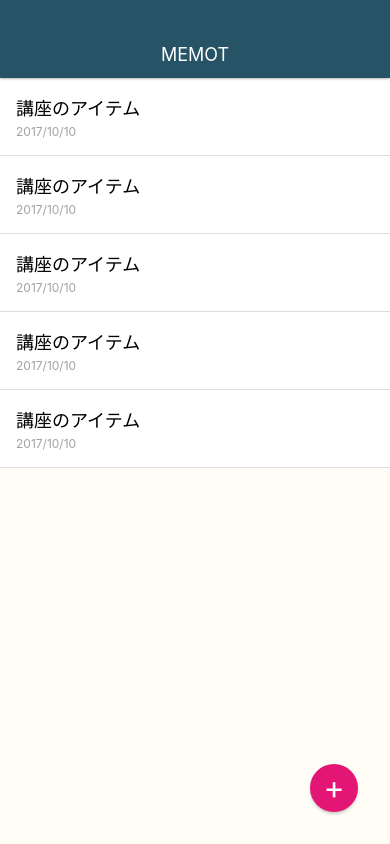
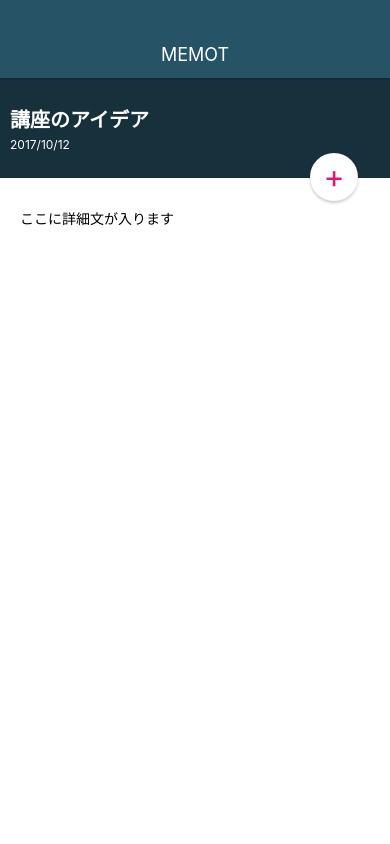
Before and after one commit to uni51/MemoApp, a React Native app: screen / in a window 390 px wide. Built offline with nearby package versions, Linux system fonts and the light colour scheme.

Commit message:
Style MemoDetailScreen

```diff
--- a/App.js
+++ b/App.js
@@ -1,15 +1,15 @@
 import React from 'react';
 import { StyleSheet, View } from 'react-native';
 
-import MemoListScreen from './src/screens/MemoListScreen';
 import Appbar from './src/components/Appbar';
+import MemoDetailScreen from './src/screens/MemoDetailScreen';
 
 export default class App extends React.Component {
   render() {
     return (
       <View style={styles.container}>
         <Appbar />
-        <MemoListScreen />
+        <MemoDetailScreen />
       </View>
     );
   }
--- a/src/elements/CircleButton.js
+++ b/src/elements/CircleButton.js
@@ -3,9 +3,20 @@
 
 class CircleButton extends React.Component {
   render() {
+    const { style, color } = this.props;
+
+    let bgColor = '#E31676';
+    let textColor = '#fff';
+
+    if (color === 'white') {
+      bgColor = '#fff';
+      textColor = '#E31676';
+    }
+
     return (
-      <View style={styles.circleButton}>
-        <Text style={styles.circleButtonTitle}>
+      // スタイルのcircleButtonをstyleで上書きする
+      <View style={[styles.circleButton, style, { backgroundColor: bgColor }]}>
+        <Text style={[styles.circleButtonTitle, { color: textColor }]}>
           {this.props.children}
         </Text>
       </View>
@@ -20,7 +31,6 @@
     right: 32,
     height: 48,
     width: 48,
-    backgroundColor: '#E31676',
     borderRadius: 24,
     justifyContent: 'center',
     alignItems: 'center',
@@ -32,7 +42,6 @@
   circleButtonTitle: {
     fontSize: 32,
     lineHeight: 32,
-    color: '#fff',
   },
 });
 
--- /dev/null
+++ b/src/screens/MemoDetailScreen.js
@@ -0,0 +1,62 @@
+import React from 'react';
+import { StyleSheet, View, Text } from 'react-native';
+
+import CircleButton from '../elements/CircleButton';
+
+class MemoDetailScreen extends React.Component {
+  render() {
+    return (
+      <View style={styles.container}>
+        <View style={styles.memoHeader}>
+          <View>
+            <Text style={styles.memoHeaderTitle}>講座のアイデア</Text>
+            <Text style={styles.memoHeaderDate}>2017/10/12</Text>
+          </View>
+        </View>
+
+        <View style={styles.memoContent}>
+          <Text>ここに詳細文が入ります</Text>
+        </View>
+
+        <CircleButton color="white" style={styles.editButton}>+</CircleButton>
+
+      </View>
+    );
+  }
+}
+
+const styles = StyleSheet.create({
+  container: {
+    flex: 1,
+    width: '100%',
+  },
+  memoHeader: {
+    height: 100,
+    backgroundColor: '#17313C',
+    justifyContent: 'center',
+    padding: 10,
+  },
+  memoHeaderTitle: {
+    fontSize: 20,
+    fontWeight: 'bold',
+    color: '#fff',
+    marginBottom: 4,
+  },
+  memoHeaderDate: {
+    fontSize: 12,
+    color: '#fff',
+  },
+  memoContent: {
+    paddingTop: 30,
+    paddingLeft: 20,
+    paddingRight: 20,
+    paddingBottom: 20,
+    backgroundColor: '#fff',
+    flex: 1,
+  },
+  editButton: {
+    top: 75,
+  },
+});
+
+export default MemoDetailScreen;
```
